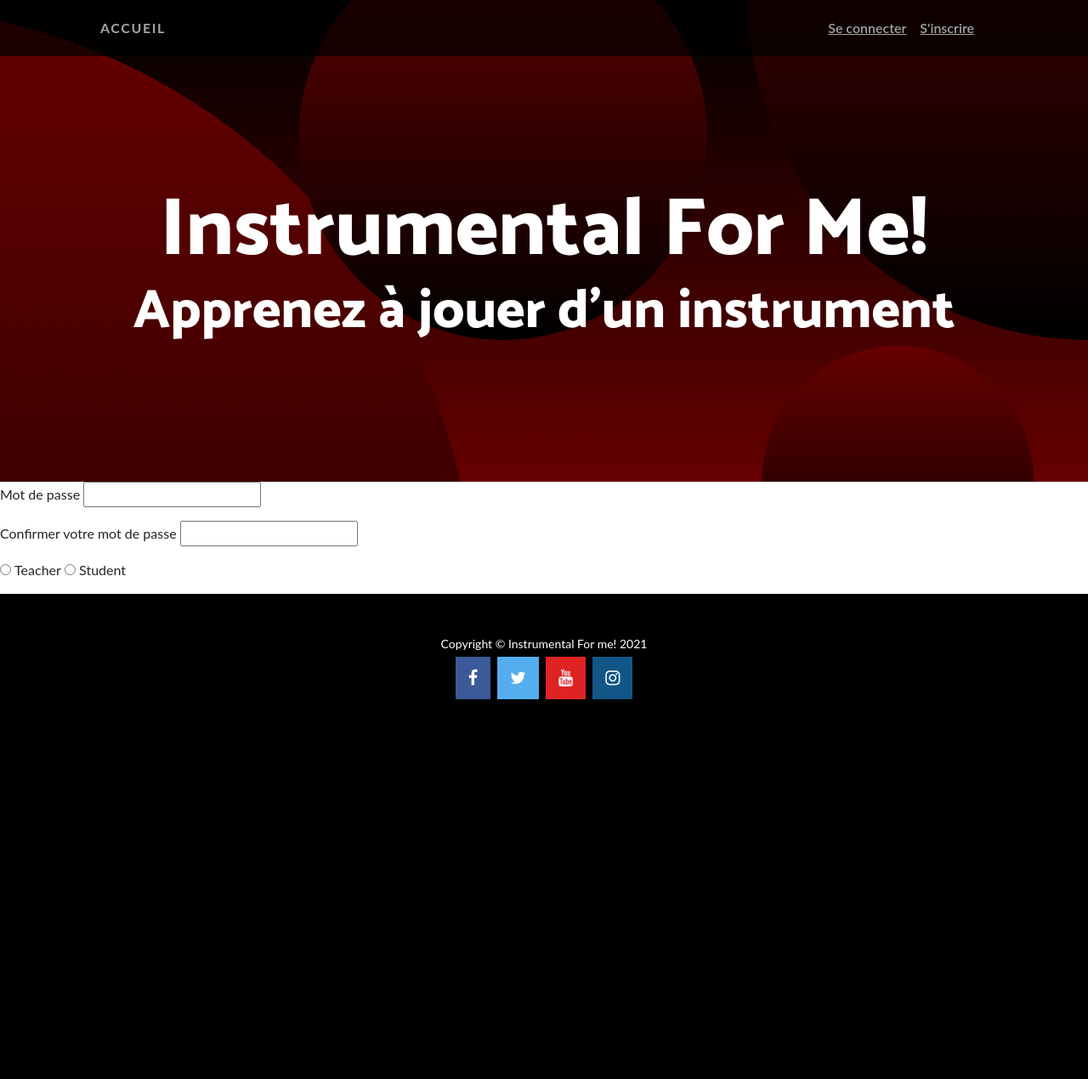
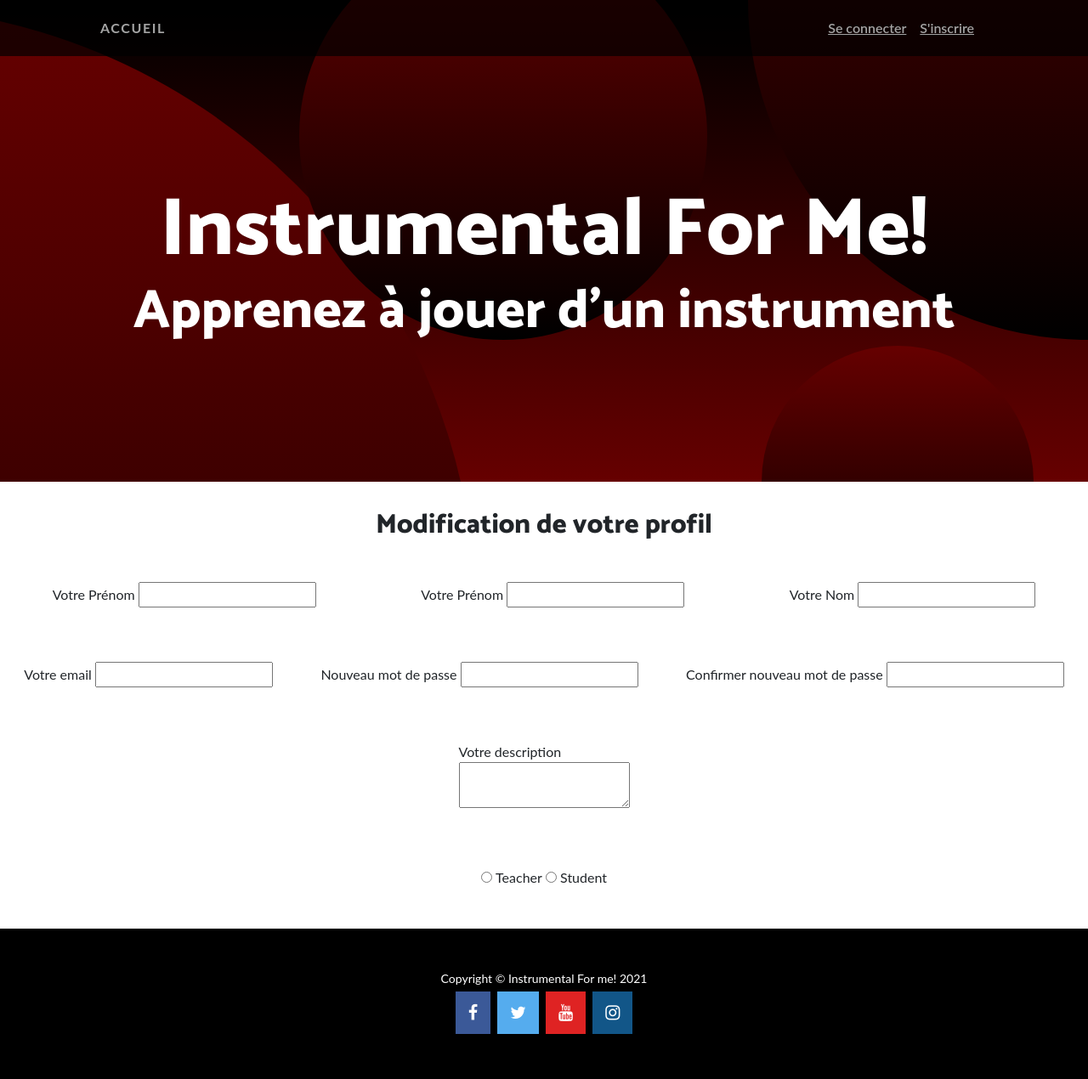
Before and after one commit to Brewalan74/InstrumentalForMe, a WordPress theme: template public/content/themes/instrumentalforme/views/user-update-form.view.php in a window 1280 px wide. Shown: the whole page at 85% size. Before the commit the page ends 823 px from the top, so only its background shows below. Run offline with PHP 8.4 and a stand-in for WordPress, Linux system fonts and the light colour scheme; the site name, menu and one post (Sample post) are stand-ins, and other content is empty.

Commit message:
Style layout update profile done

```diff
--- a/public/content/themes/instrumentalforme/css/instrumental.css
+++ b/public/content/themes/instrumentalforme/css/instrumental.css
@@ -113,6 +113,25 @@ h4 {
     margin: 1em auto;
 }
 
+.containerUpdate {
+    display: flex;
+    justify-content: space-around;
+    margin-top: 3em;
+    margin-bottom: 3em;
+}
+
+.textareaUpdate {
+    width: 100em;
+}
+
+.containerUpdateRadio {
+    text-align: center;
+    margin-left: 1em;
+    margin-right: 1em;
+    margin-top: 3em;
+    margin-bottom: 3em;
+}
+
 /* Display instrument taxonomy */
 .instrument-container:nth-child(odd) .instrument {
     flex-direction: row-reverse;
@@ -137,3 +156,7 @@ h2 a:hover {
 .taxoLayout {
     margin: 0 2em;
 }
+
+.lockedInput {
+    background-color: lightgray;
+}
--- a/public/content/themes/instrumentalforme/views/user-update-form.view.php
+++ b/public/content/themes/instrumentalforme/views/user-update-form.view.php
@@ -24,41 +24,86 @@ the_post();
 
     <?php
     $current_user = wp_get_current_user();
-    dump(__FILE__ . ':' . __LINE__, $current_user);
+
     $userdata = get_userdata($current_user->ID);
-    $userLastName = $userdata->last_name;
-    dump(__FILE__ . ':' . __LINE__, $userLastName);
+    $userName = $userdata->first_name;
+    dump(__FILE__ . ':' . __LINE__, $userdata);
     ?>
 
+    <h2 class="profileH2">Modification de votre profil</h2>
 
     <section>
-        <p>
-            <label for="user_password">Mot de passe</label>
-            <input type="password" name="user_password" id="user_password" class="input" value="" size="20" autocapitalize="off">
-        </p>
 
-        <p>
-            <label for="user_password_confirmation">Confirmer votre mot de passe</label>
-            <input type="password" name="user_password_confirmation" id="user_password_confirmation" class="input" value="" size="20" autocapitalize="off">
-        </p>
-        <div>
+        <div class="containerUpdate">
+            <p>
+                <label for="username">Votre Prénom</label>
+                <input type="text" name="name" id="username" class="input" value="<?= $userdata->user_nicename ?>" size="20" autocapitalize="off" readonly>
+            </p>
+            <?php if ($userdata->first_name) : ?>
+                <p>
+                    <label for="user_firstname">Votre Prénom</label>
+                    <input type="text" name="user_firstname" id="user_firstname" class="input" value="<?= $userdata->first_name ?>" size="20" autocapitalize="off">
+                </p>
+            <?php else : ?>
+                <p>
+                    <label for="user_firstname">Votre Prénom</label>
+                    <input type="text" name="user_firstname" id="user_firstname" class="input" value="" size="20" autocapitalize="off">
+                </p>
+            <?php endif; ?>
+            <?php if ($userdata->last_name) : ?>
+                <p>
+                    <label for="user_firstname">Votre Nom</label>
+                    <input type="text" name="user_lastname" id="user_lastname" class="input" value="<?= $userdata->last_name ?>" size="20" autocapitalize="off">
+                </p>
+            <?php else : ?>
+                <p>
+                    <label for="user_firstname">Votre Nom</label>
+                    <input type="text" name="user_lastname" id="user_lastname" class="input" value="" size="20" autocapitalize="off">
+                </p>
+            <?php endif; ?>
+        </div>
+
+        <div class="containerUpdate">
+            <p>
+                <label for="user_email">Votre email</label>
+                <input type="email" name="user_email" id="user_email" class="input" value="<?= $userdata->data->user_email ?>" size="20" autocapitalize="off">
+            </p>
+            <p>
+                <label for="user_password">Nouveau mot de passe</label>
+                <input type="password" name="user_password" id="user_password" class="input" value="" size="20" autocapitalize="off">
+            </p>
+            <p>
+                <label for="user_password_confirmation">Confirmer nouveau mot de passe</label>
+                <input type="password" name="user_password_confirmation" id="user_password_confirmation" class="input" value="" size="20" autocapitalize="off">
+            </p>
+        </div>
+
+        <div class="containerUpdate">
+            <p>
+                <label for="user_description">Votre description</label><br>
+                <textarea name="user_description" id="user_description" class="textarea" value="<?= $userdata->description ?>" size="20" autocapitalize="off">
+                </textarea>
+            </p>
+        </div>
+
+        <div class="containerUpdateRadio">
             <input type="radio" id="teacher" name="user_type" value="teacher" onclick="viewCertificate()">
             <label for="teacher">Teacher</label>
+            <input type="radio" id="student" name="user_type" value="student" onclick="viewCertificate()">
+            <label for="student">Student</label>
+        </div>
 
-            <input type="radio" id="student" name="user_type" value="student" onclick="viewCertificate()">
-            <label for="student">Student</label><br>
-        </div>
-        <div id="certificate" style="display:none">';
+        <div id="certificate" style="display:none" class="containerUpdateRadio">
 
+            <?php $certificates = get_terms('certificate', array('hide_empty' => false)); ?>
 
-            <?php $certificates = get_terms('certificate', array('hide_empty' => false)) ?>;
+            <?php foreach ($certificates as $index => $certificate) : ?>
 
-            <?php foreach ($certificates as $index => $certificat) : ?>
-
-                <input type="checkbox" id="certif' . $index . '" name="certificates[]" value="' . $certificat->term_id . '">
-                <label for="certif' . $index . '"><?= $certificat->name ?></label><br>';
+                <input type="checkbox" id="<?= 'certif' . $index ?>" name="<?= $certificate->name; ?> value=" <?= $certificate->term_id ?>>
+                <label for="<?= 'certif' . $index ?>"><?= $certificate->name ?></label><br>
 
             <?php endforeach; ?>
+
         </div>
     </section>
 
@@ -73,7 +118,6 @@ the_post();
             'html_after_fields' => '',
             'submit_value' => 'Update'
         );
-        dump(__FILE__ . ':' . __LINE__, $options);
         acf_form($options);
         ?>
     </p>
```
